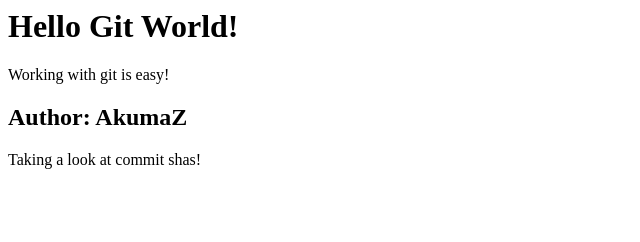
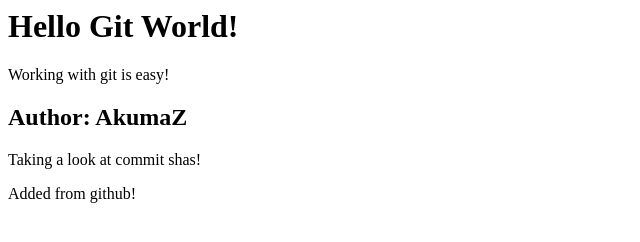
Before and after one commit to Ddeltzx/GitGitHubMasterclass, a plain HTML site: page index.html in a window 1280 px wide. Shown: the whole page, without its empty margins (0-640 px from the left). Drawn offline with Linux system fonts and the light colour scheme.

Commit message:
Update index.html
Add some code from Github.

```diff
--- a/index.html
+++ b/index.html
@@ -9,3 +9,7 @@
 <div>
     <p>Taking a look at commit shas!</p>
 </div>
+
+<div>
+    <p>Added from github!</p>
+</div>
```
